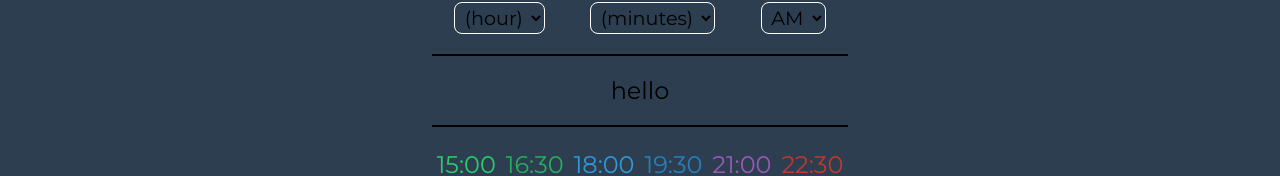
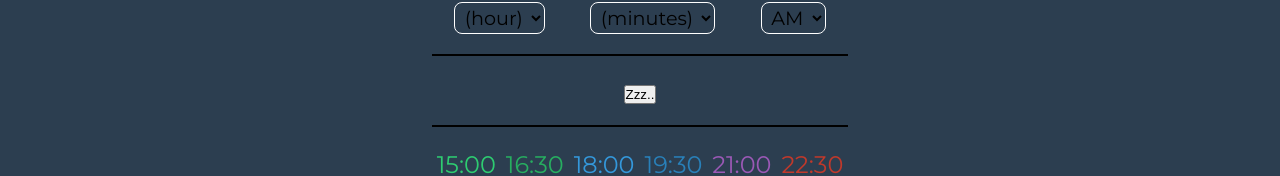
Before and after one commit to snoh666/sleep-cycle-calculator, a React (Create React App) app: page / in a window 1280 px wide. Shown: the part 249-425 px from the top of the page. Built offline with nearby package versions, Linux system fonts and the light colour scheme; the HTML template or start-up script is replaced by a standard one.

Commit message:
Basic functionality

```diff
--- a/src/components/Fall.jsx
+++ b/src/components/Fall.jsx
@@ -1,9 +1,18 @@
 import React from 'react'
 
-function FallASleep() {
+function FallASleep({ setHours, setMinutes, setAm }) {
+
+  const sleepNow = () => {
+    const time = new Date();
+    let sumTime = time.getMinutes() + time.getHours() * 60;
+
+    console.log(sumTime + 540);
+
+  }
+
   return (
-    <div>
-      hello
+    <div className="Fall">
+      <button onClick={sleepNow} >Zzz..</button>
     </div>
   );
 }
```
